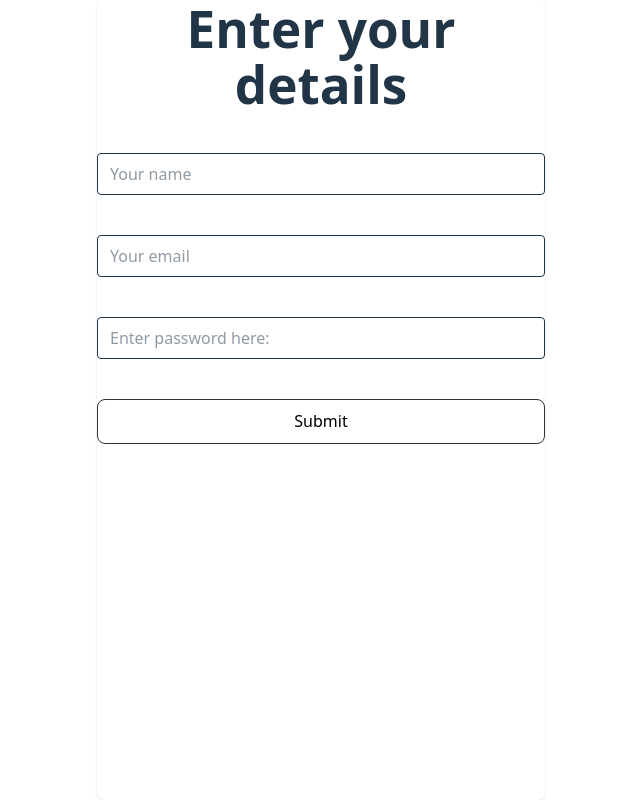
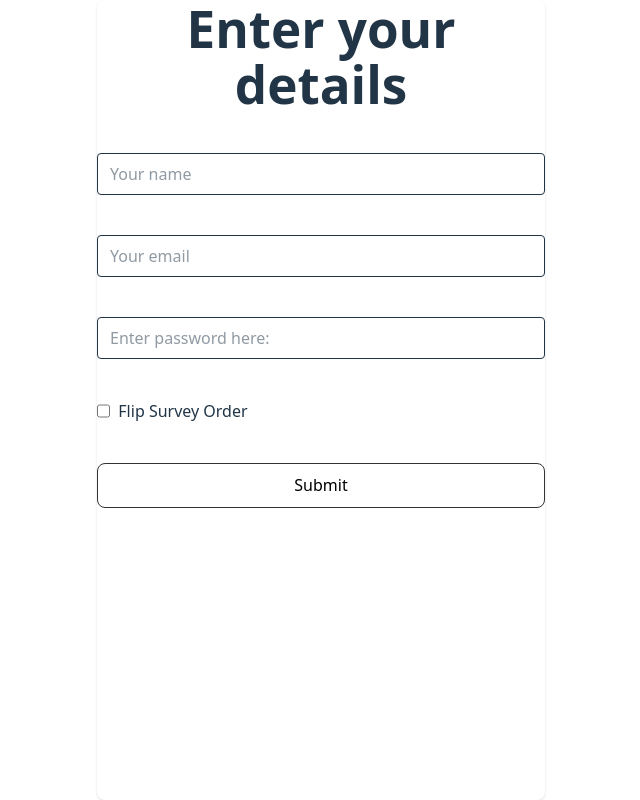
Before and after one commit to lokjunneo/video-survey, a React (Vite) app in the folder survey-app-v/: page /#/ in a window 1280 px wide. Shown: the whole page, without its empty margins (319-959 px from the left). Built offline with nearby package versions, Linux system fonts and the light colour scheme.

Commit message:
allow flipping of survey qns

```diff
--- a/survey-app-v/src/App.tsx
+++ b/survey-app-v/src/App.tsx
@@ -2,8 +2,8 @@ import { HashRouter, Navigate, Route, Routes, useLocation, useParams } from 'rea
 import './App.css'
 import AuthForm from "./components/AuthForm"
 import MOSSurveyForm from "./components/MOSSurveyForm"
-import { surveyForms } from './constants/forms';
-// import { surveyForms } from './constants/forms_inverted';
+import { surveyForms as surveyFormsOriginal } from './constants/forms';
+import { surveyForms as surveyFormsInverted } from './constants/forms_inverted';
 import { Instructions } from './components/Instructions';
 import { Completion } from './components/Completion';
 import { useEffect, useRef } from 'react';
@@ -17,6 +17,8 @@ import { SectionMarker } from './components/SectionMarker';
 
 function RoutingElement () {
   const { idParam } = useParams()
+
+  let surveyForms = !window.sessionStorage.getItem("invertme") ? surveyFormsOriginal : surveyFormsInverted;
 
   if (idParam) {
     let id = parseInt(idParam)
--- a/survey-app-v/src/components/AuthForm.tsx
+++ b/survey-app-v/src/components/AuthForm.tsx
@@ -6,6 +6,8 @@ import { useNavigate } from 'react-router-dom';
 
 export default function AuthForm() {
     const [status, setStatus] = useState<string>("");
+    const [isInvertChecked, setIsInvertChecked] = useState(false);
+
     const navigate = useNavigate();
 
     const handleSubmit = async (e: React.FormEvent<HTMLFormElement>) => {
@@ -32,6 +34,10 @@ export default function AuthForm() {
         window.sessionStorage.setItem("name", data["name"])
         window.sessionStorage.setItem("email", data["email"])
         window.sessionStorage.setItem("password", data["password"])
+
+        if (isInvertChecked) {
+          window.sessionStorage.setItem("invertme", "true")
+        }
 
         navigate("/0");
         window.location.reload()
@@ -72,6 +78,16 @@ export default function AuthForm() {
               required
             />
           </div>
+
+          <div className="flex flex-row">
+
+            <input
+              type="checkbox"
+              checked={isInvertChecked}
+              onChange={(e) => setIsInvertChecked(e.target.checked)}
+            /> &nbsp;
+            Flip Survey Order
+          </div>
           <div className="flex flex-col">
             <button
               type="submit"
```
